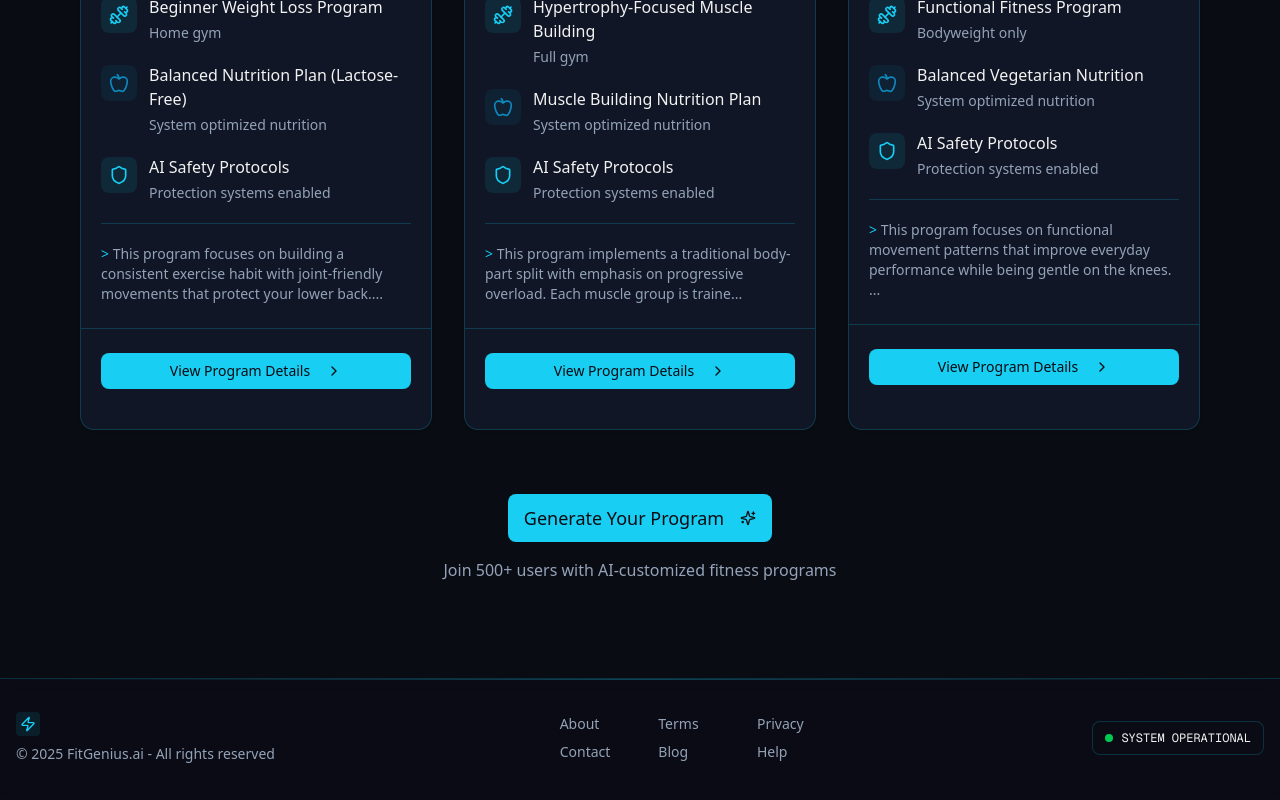
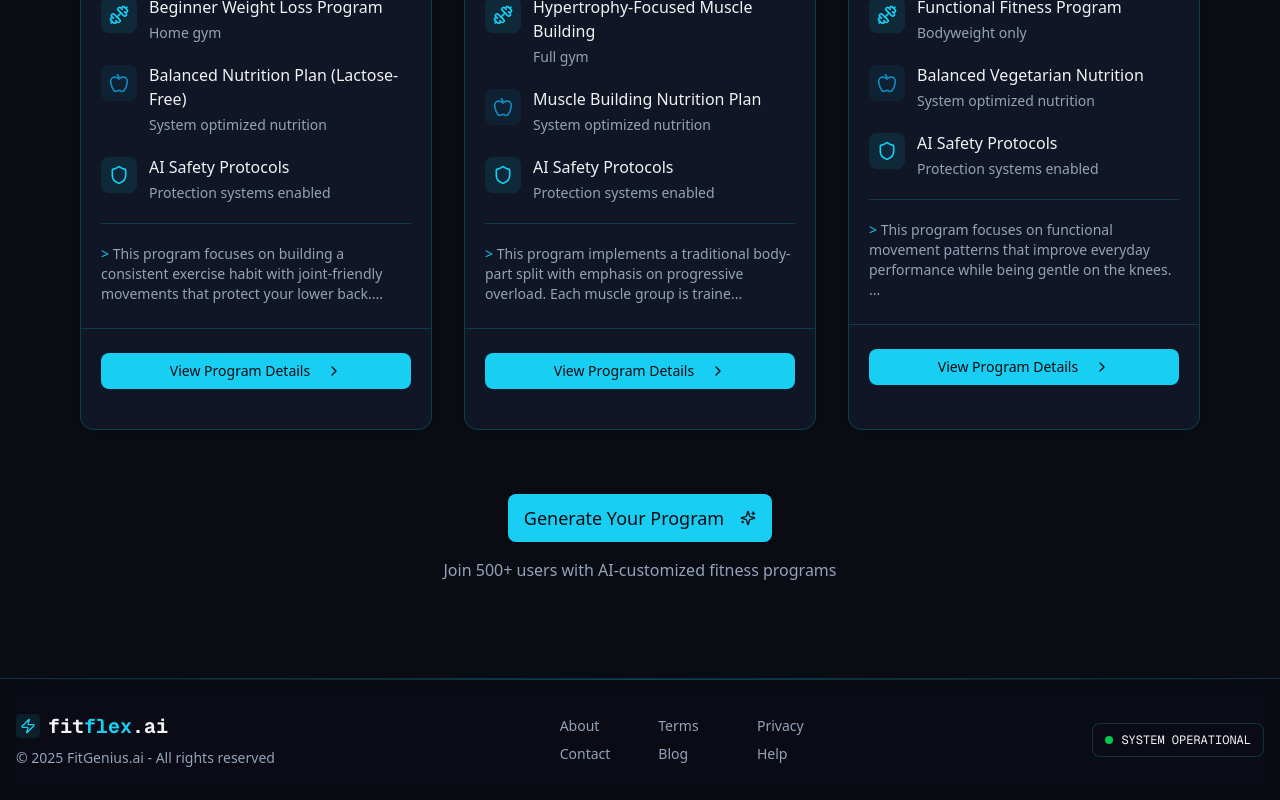
Before and after one commit to zia-hussain/ai_fitness_assistant, a Next.js app: page / in a window 1280 px wide. Shown: the part 1770-2570 px from the top of the page. Built offline with nearby package versions, Linux system fonts and the light colour scheme; no server answers.

Commit message:
old name removed

```diff
--- a/src/components/Footer.tsx
+++ b/src/components/Footer.tsx
@@ -16,7 +16,7 @@ const Footer = () => {
                 <ZapIcon className="w-4 h-4 text-primary" />
               </div>
               <span className="text-xl font-bold font-mono">
-                <span className="text-primary"></span>
+              fit<span className="text-primary">flex</span>.ai
               </span>
             </Link>
             <p className="text-sm text-muted-foreground">
```
